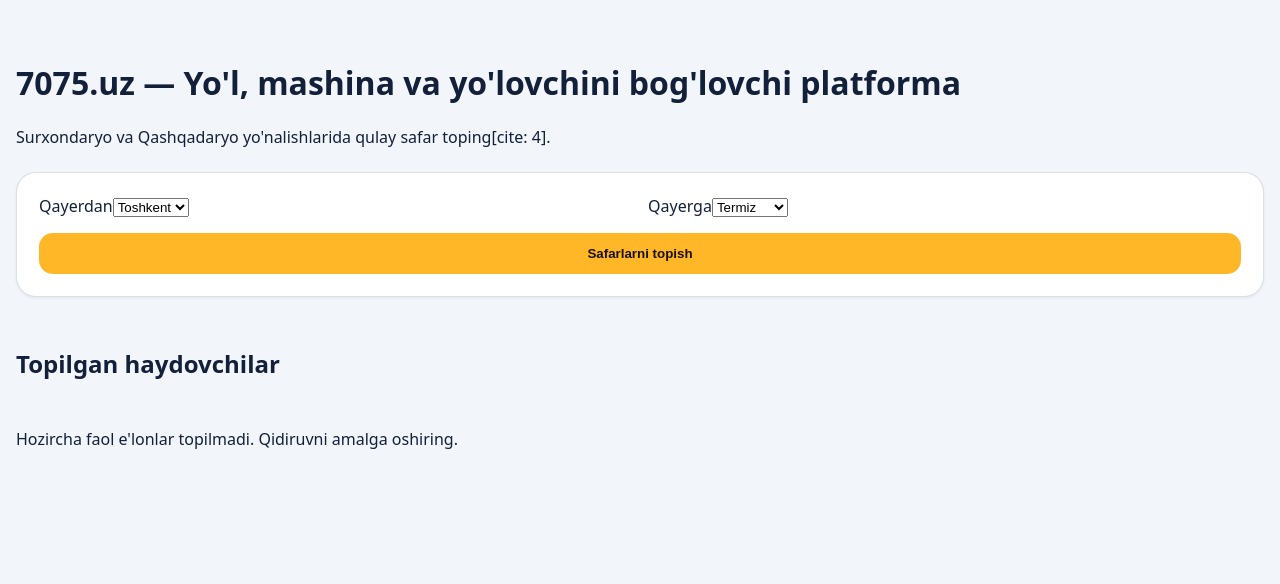
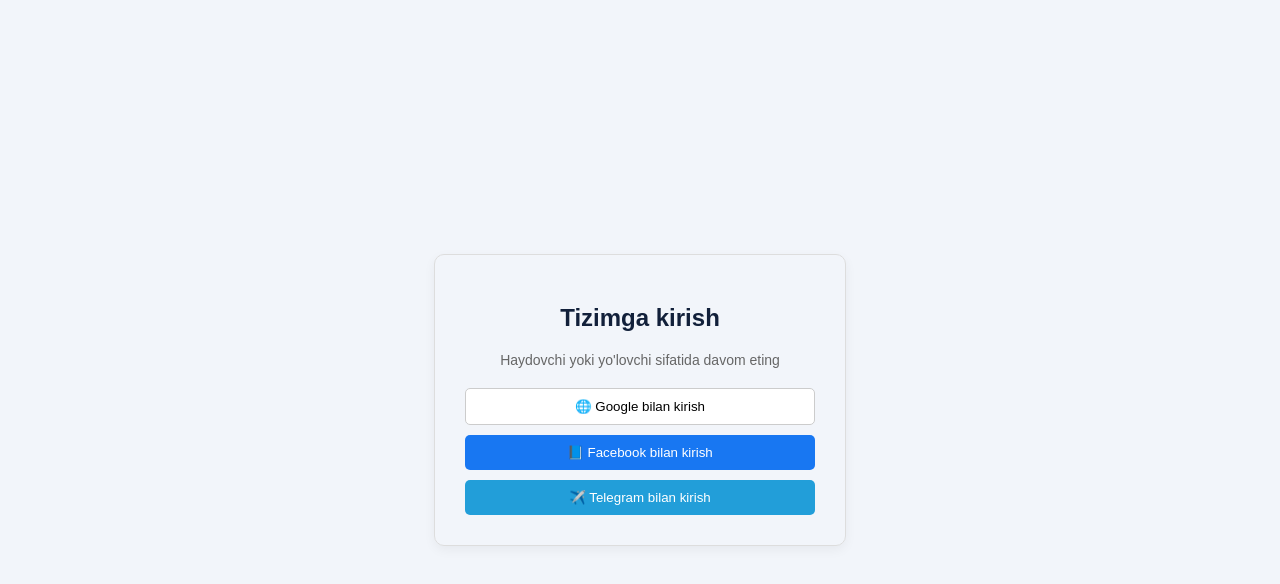
Before and after one commit to anvarsa/7075frontend, a Next.js app: page / in a window 1280 px wide. Shown: the top 584 px of the page. Built offline with nearby package versions, Linux system fonts and the light colour scheme.

Commit message:
fix: update next.config to ignore ts errors

```diff
--- a/app/page.tsx
+++ b/app/page.tsx
@@ -1,67 +1,44 @@
+// app/login/page.jsx
 'use client';
-import { useState } from 'react';
 
-export default function Home() {
-  const [fromCity, setFromCity] = useState('Toshkent');
-  const [toCity, setToCity] = useState('Termiz');
-  const [results, setResults] = useState([]);
-
-  const handleSearch = async (e) => {
-    e.preventDefault();
-    const res = await fetch(`/api/search?from=${fromCity}&to=${toCity}`);
-    const data = await res.json();
-    setResults(data);
+export default function LoginPage() {
+  const handleLogin = (provider) => {
+    const directusUrl = process.env.NEXT_PUBLIC_DIRECTUS_URL;
+    // Autentifikatsiyadan so'ng bizning /api/auth/callback sahifasiga qaytadi
+    const redirectUrl = `${window.location.origin}/api/auth/callback`;
+    window.location.href = `${directusUrl}/auth/login/${provider}?redirect=${encodeURIComponent(redirectUrl)}`;
   };
 
   return (
-    <div className="wrap" style={{ padding: '40px 16px' }}>
-      <h1>7075.uz — Yo'l, mashina va yo'lovchini bog'lovchi platforma</h1>
-      <p className="muted">Surxondaryo va Qashqadaryo yo'nalishlarida qulay safar toping[cite: 4].</p>
+    <div style={{ display: 'flex', justifyContent: 'center', alignItems: 'center', height: '100vh', fontFamily: 'sans-serif' }}>
+      <div style={{ padding: '30px', border: '1px solid #ddd', borderRadius: '10px', width: '350px', textAlign: 'center', boxShadow: '0 4px 12px rgba(0,0,0,0.05)' }}>
+        <h2 style={{ marginBottom: '20px' }}>Tizimga kirish</h2>
+        <p style={{ color: '#666', fontSize: '14px', marginBottom: '20px' }}>
+          Haydovchi yoki yo'lovchi sifatida davom eting
+        </p>
 
-      {/* Qidiruv bloki */}
-      <form onSubmit={handleSearch} className="card" style={{ marginTop: '24px', display: 'grid', gap: '16px' }}>
-        <div style={{ display: 'grid', gridTemplateColumns: '1fr 1fr', gap: '16px' }}>
-          <div>
-            <label className="f"><span>Qayerdan</span></label>
-            <select value={fromCity} onChange={(e) => setFromCity(e.target.value)}>
-              <option value="Toshkent">Toshkent</option>
-              <option value="Termiz">Termiz</option>
-              <option value="Qarshi">Qarshi</option>
-            </select>
-          </div>
-          <div>
-            <label className="f"><span>Qayerga</span></label>
-            <select value={toCity} onChange={(e) => setToCity(e.target.value)}>
-              <option value="Termiz">Termiz</option>
-              <option value="Toshkent">Toshkent</option>
-              <option value="Qarshi">Qarshi</option>
-            </select>
-          </div>
+        <div style={{ display: 'flex', flexDirection: 'column', gap: '10px' }}>
+          <button
+            onClick={() => handleLogin('google')}
+            style={{ padding: '10px', cursor: 'pointer', border: '1px solid #ccc', borderRadius: '5px', background: '#fff' }}
+          >
+            🌐 Google bilan kirish
+          </button>
+
+          <button
+            onClick={() => handleLogin('facebook')}
+            style={{ padding: '10px', cursor: 'pointer', border: 'none', borderRadius: '5px', background: '#1877F2', color: '#fff' }}
+          >
+            📘 Facebook bilan kirish
+          </button>
+
+          <button
+            onClick={() => handleLogin('telegram')}
+            style={{ padding: '10px', cursor: 'pointer', border: 'none', borderRadius: '5px', background: '#229ED9', color: '#fff' }}
+          >
+            ✈️ Telegram bilan kirish
+          </button>
         </div>
-        <button type="submit" className="btn amber">Safarlarni topish</button>
-      </form>
-
-      {/* Natijalar ro'yxati */}
-      <div style={{ marginTop: '30px', display: 'grid', gap: '12px' }}>
-        <h2>Topilgan haydovchilar</h2>
-        {results.length === 0 ? (
-          <p className="muted">Hozircha faol e'lonlar topilmadi. Qidiruvni amalga oshiring.</p>
-        ) : (
-          results.map((item, idx) => (
-            <div key={idx} className="card" style={{ display: 'flex', justifyContent: 'space-between', alignItems: 'center' }}>
-              <div>
-                <b>{item.car_type}</b> ({item.license_plate})<br />
-                <span className="muted">{item.from_city} ➔ {item.to_city} | {item.date} {item.time}</span>
-              </div>
-              <div style={{ textAlign: 'right' }}>
-                <b style={{ fontSize: '1.2rem', color: '#ffb627' }}>{item.price} so'm</b><br />
-                <a href={`tel:${item.phone}`} className="btn tg" style={{ marginTop: '6px', padding: '6px 12px', fontSize: '14px' }}>
-                  Bog'lanish: {item.phone}
-                </a>
-              </div>
-            </div>
-          ))
-        )}
       </div>
     </div>
   );
```
